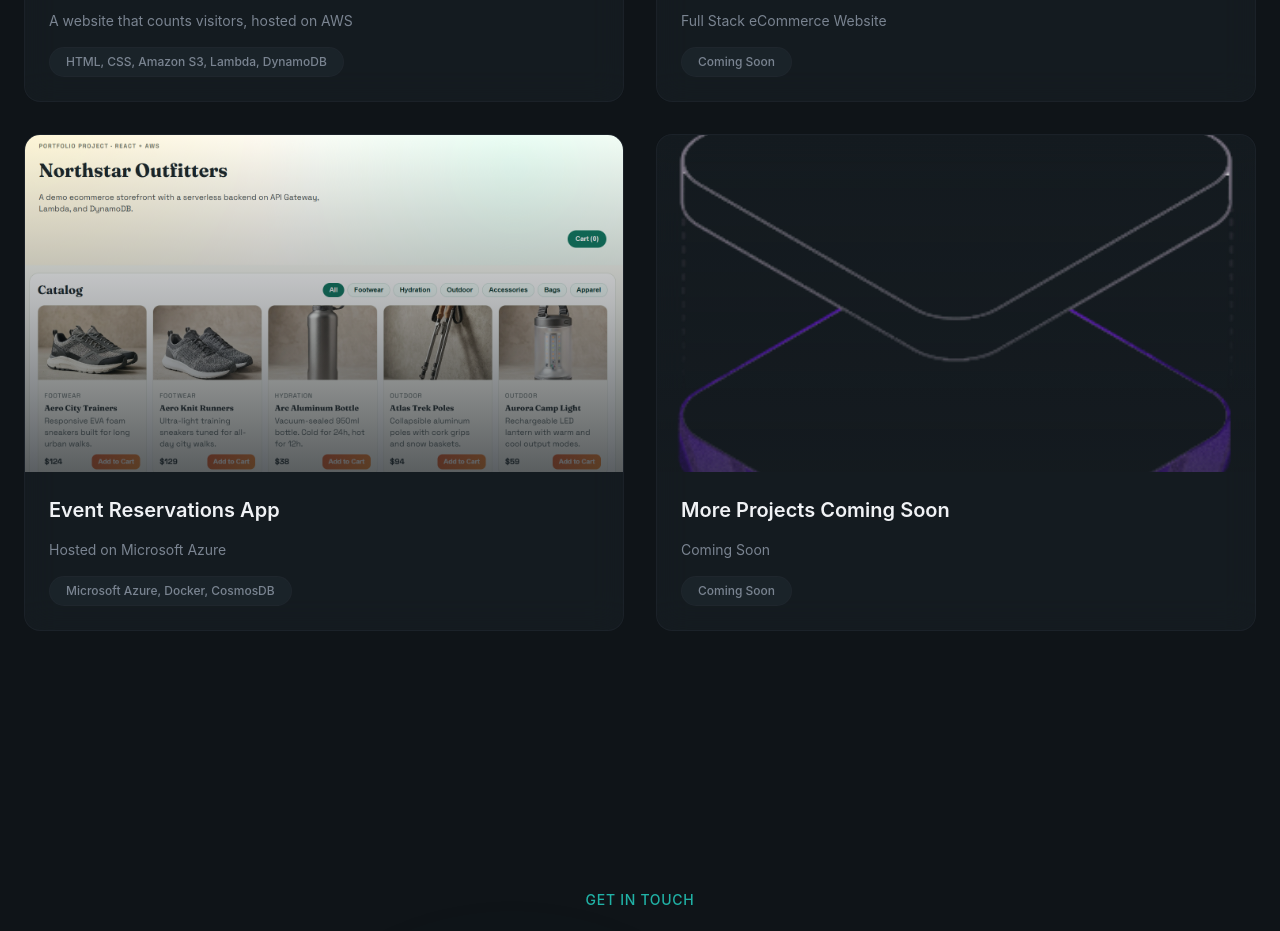
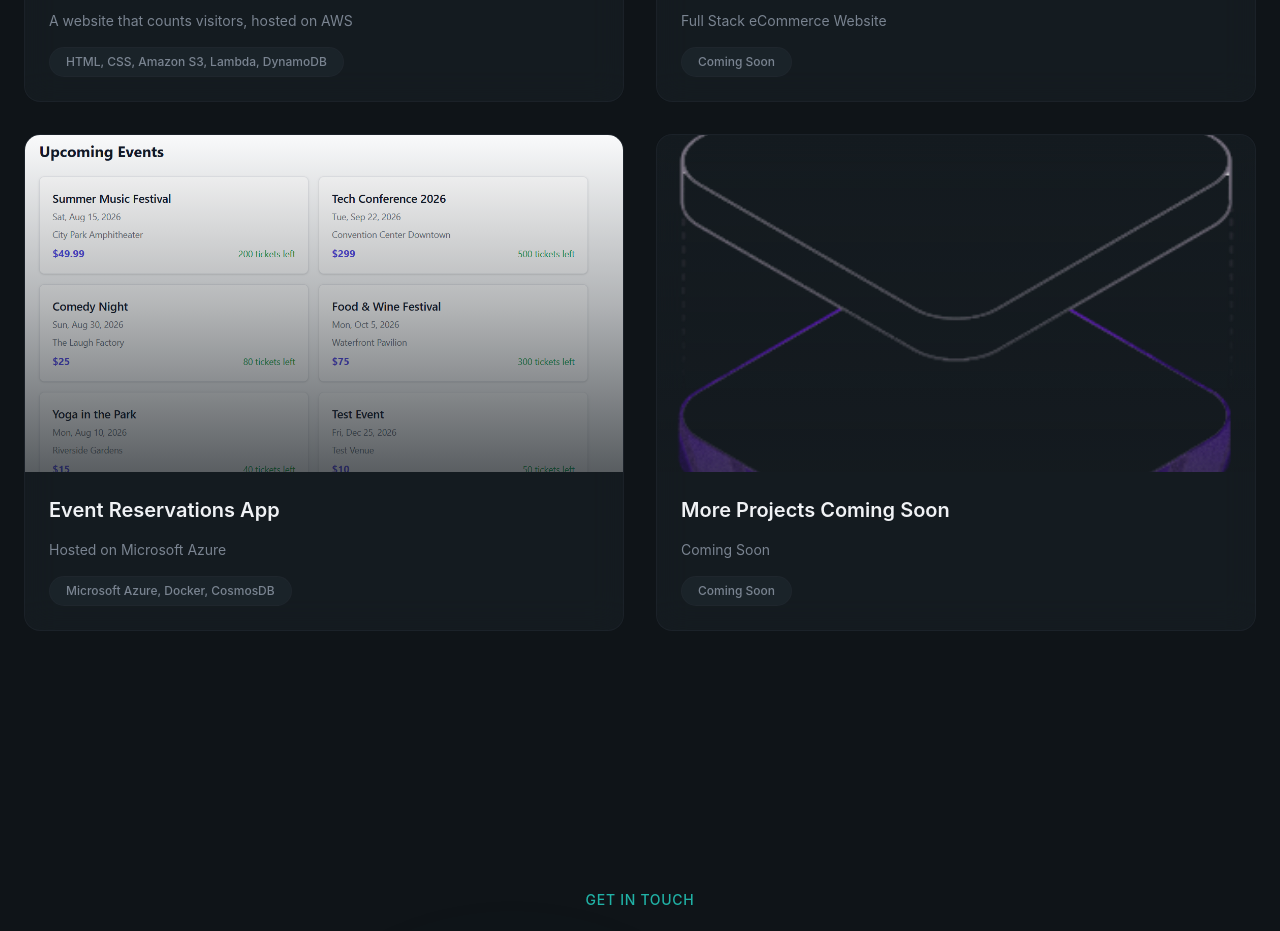
Before and after one commit to Colby-Patterson2/dev-portfolio, a React (Vite) app: page / in a window 1280 px wide. Shown: the part 2320-3251 px from the top of the page. Built offline with nearby package versions, Linux system fonts and the light colour scheme.

Commit message:
Update project link and screenshot

```diff
--- a/src/sections/Projects.jsx
+++ b/src/sections/Projects.jsx
@@ -20,9 +20,9 @@ const projects = [
     {
         title: "Event Reservations App",
         description: "Hosted on Microsoft Azure",
-        image: "/demo-ecommerce-project.png",
+        image: "/event-reservation-demo.png",
         tags: ["Microsoft Azure, Docker, CosmosDB"],
-        link: "https://aca-events-web.yellowwater-f6c7d26d.westus3.azurecontainerapps.io",
+        link: "https://ca-events-app-2.ashyflower-70857008.westus3.azurecontainerapps.io",
         github: "#",
     },
     {
```
Also changed, not shown: public/event-reservation-demo.png (added).
